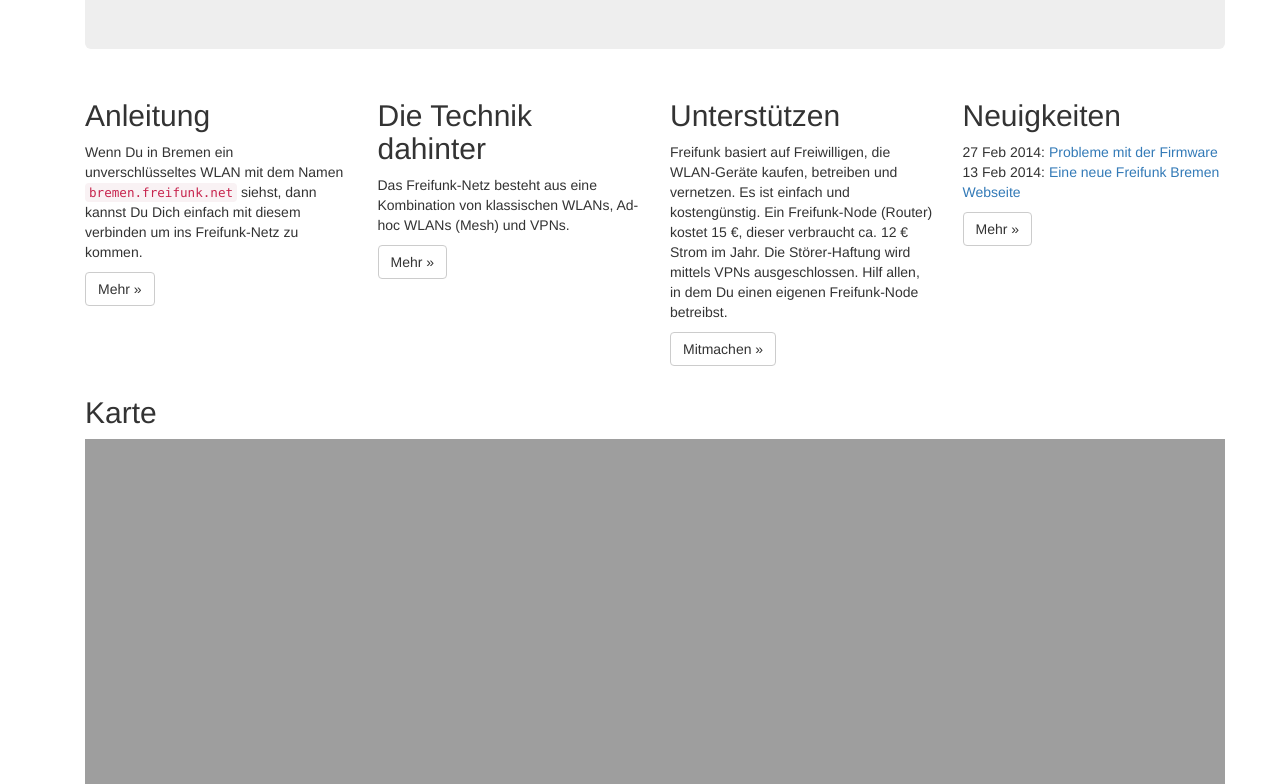
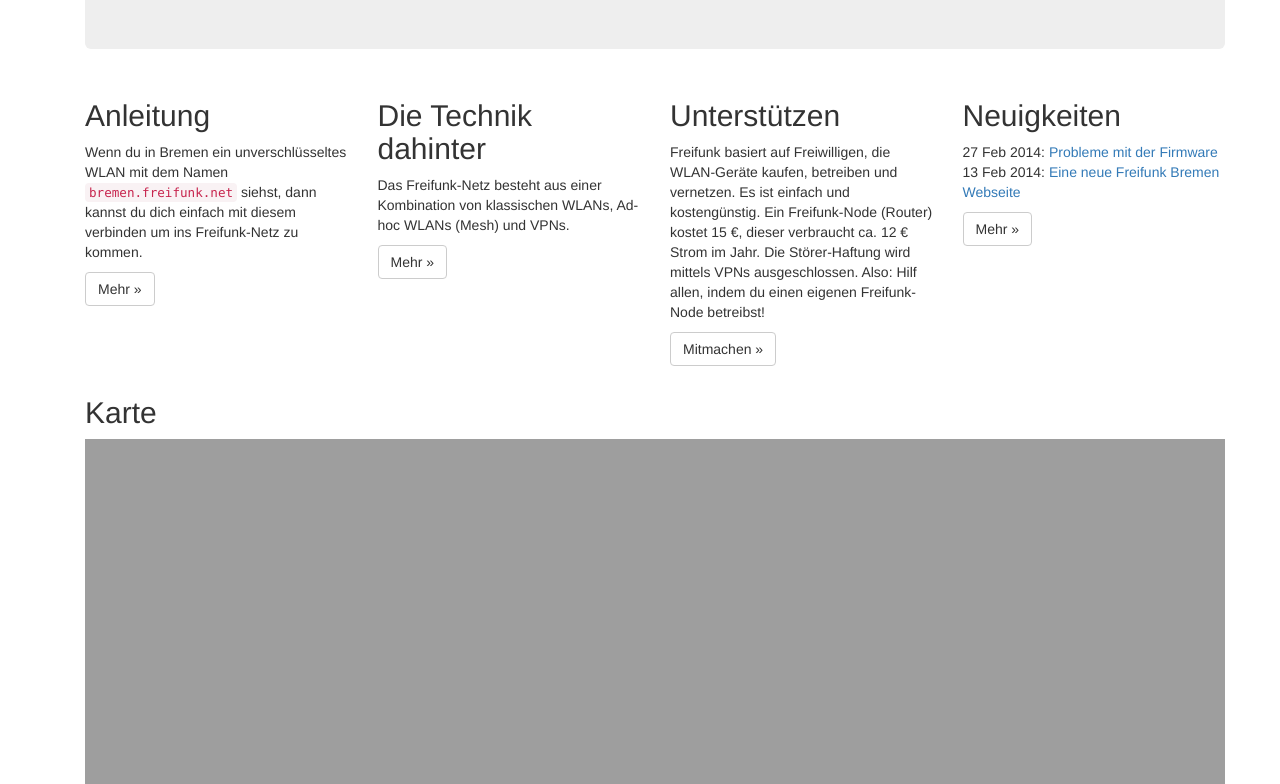
Before and after one commit to FreifunkBremen/bremen.freifunk.net, a Jekyll site: the page built from index.html, in a window 1280 px wide and 900 px high, scrolled down 476 px, cut to the strip 116-900 px from the top of the window. Built offline with Jekyll 4.4.1, drawn with Linux system fonts in a browser that asks for light colours; nearby versions of some CDN libraries; Markdown is read by kramdown in place of the engine named in the settings.

Commit message:
Fix typos

```diff
--- a/index.html
+++ b/index.html
@@ -34,9 +34,9 @@
         <div class="col-md-3">
           <h2>Anleitung</h2>
           <p>
-            Wenn Du in Bremen ein unverschlüsseltes WLAN mit dem Namen
+            Wenn du in Bremen ein unverschlüsseltes WLAN mit dem Namen
             <code>bremen.freifunk.net</code>
-            siehst, dann kannst Du Dich einfach mit diesem verbinden um ins Freifunk-Netz zu kommen.
+            siehst, dann kannst du dich einfach mit diesem verbinden um ins Freifunk-Netz zu kommen.
           </p>
           <p>
             <a class="btn btn-default" href="#" role="button">Mehr &raquo;</a>
@@ -44,15 +44,14 @@
         </div>
         <div class="col-md-3">
           <h2>Die Technik dahinter</h2>
-          <p>Das Freifunk-Netz besteht aus eine Kombination von klassischen WLANs, Ad-hoc WLANs (Mesh) und VPNs.</p>
+          <p>Das Freifunk-Netz besteht aus einer Kombination von klassischen WLANs, Ad-hoc WLANs (Mesh) und VPNs.</p>
           <p>
             <a class="btn btn-default" href="#" role="button">Mehr &raquo;</a>
           </p>
         </div>
         <div class="col-md-3">
           <h2>Unterstützen</h2>
-          <p>Freifunk basiert auf Freiwilligen, die WLAN-Geräte kaufen, betreiben und vernetzen. Es ist einfach und kostengünstig. Ein Freifunk-Node (Router) kostet 15 &euro;, dieser verbraucht ca. 12 &euro; Strom im Jahr. Die Störer-Haftung wird mittels VPNs ausgeschlossen. Hilf allen, in
-            dem Du einen eigenen Freifunk-Node betreibst.</p>
+          <p>Freifunk basiert auf Freiwilligen, die WLAN-Geräte kaufen, betreiben und vernetzen. Es ist einfach und kostengünstig. Ein Freifunk-Node (Router) kostet 15 &euro;, dieser verbraucht ca. 12 &euro; Strom im Jahr. Die Störer-Haftung wird mittels VPNs ausgeschlossen. Also: Hilf allen, indem du einen eigenen Freifunk-Node betreibst!</p>
           <p>
             <a class="btn btn-default" href="#" role="button">Mitmachen &raquo;</a>
           </p>
```
